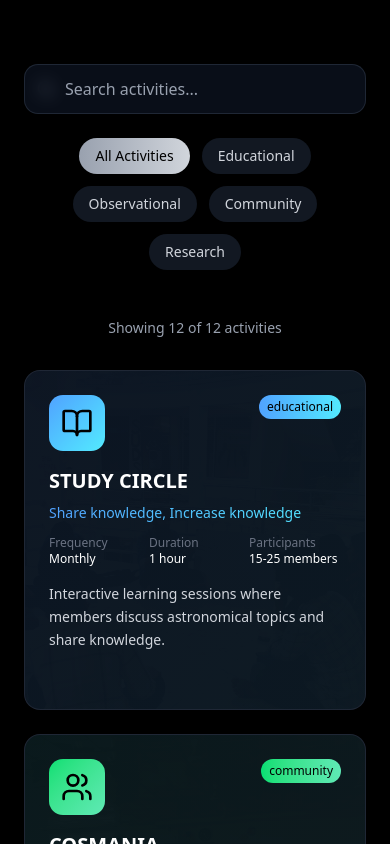
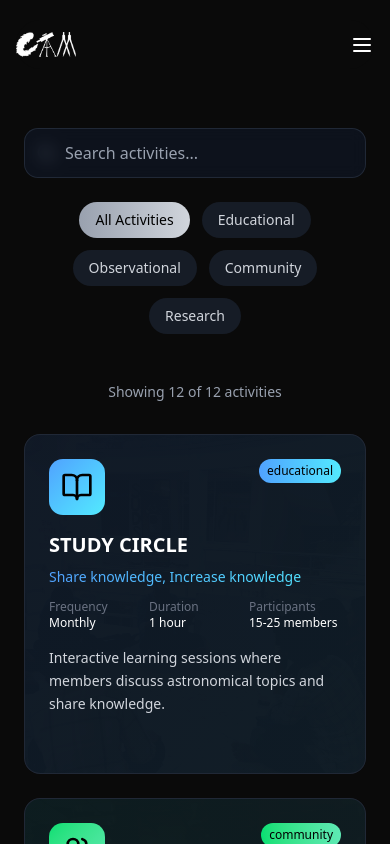
Before and after one commit to heronet/cam-sust.org, a Next.js app: page /activities in a window 390 px wide. Shown: the top 844 px of the page. Built offline with nearby package versions, Linux system fonts and the light colour scheme.

Commit message:
feat: integrate Navbar and Footer components into layout + update links in Navbar

```diff
--- a/src/app/activities/page.tsx
+++ b/src/app/activities/page.tsx
@@ -335,7 +335,7 @@ const Activities: React.FC = () => {
   });
 
   return (
-    <div className="min-h-screen bg-black relative overflow-hidden">
+    <div className="relative overflow-hidden">
       <div className="container mx-auto px-6 py-16 relative z-10">
         {/* Header */}
         {/* <Header
--- a/src/app/layout.tsx
+++ b/src/app/layout.tsx
@@ -1,6 +1,8 @@
 import type { Metadata } from "next";
 import { Geist, Geist_Mono } from "next/font/google";
 import "./globals.css";
+import Navbar from "@/components/navbar/navbar";
+import Footer from "@/components/footer/footer";
 
 const geistSans = Geist({
   variable: "--font-geist-sans",
@@ -25,9 +27,12 @@ export default function RootLayout({
   return (
     <html lang="en">
       <body
-        className={`${geistSans.variable} ${geistMono.variable} antialiased dark`}
+        className={`${geistSans.variable} ${geistMono.variable} antialiased dark bg-black/[0.96]`}
       >
+        <Navbar />
+        <div className="h-16"></div>
         {children}
+        <Footer />
       </body>
     </html>
   );
--- a/src/app/page.tsx
+++ b/src/app/page.tsx
@@ -1,19 +1,15 @@
 import Activities from "@/components/activities/activities";
-import Footer from "@/components/footer/footer";
 import Hero from "@/components/hero/hero";
 import Magazine from "@/components/magazine/magazine";
-import Navbar from "@/components/navbar/navbar";
 import ResearchPapers from "@/components/research/research";
 
 export default function Home() {
   return (
     <main>
-      <Navbar />
       <Hero />
       <Activities />
       <Magazine />
       <ResearchPapers />
-      <Footer />
     </main>
   );
 }
--- a/src/components/hero/hero.tsx
+++ b/src/components/hero/hero.tsx
@@ -40,7 +40,7 @@ export default function Hero() {
   }
 
   return (
-    <div className="relative min-h-screen w-full bg-black/[0.96] antialiased bg-grid-white/[0.02] flex flex-col-reverse lg:flex-row items-center overflow-hidden">
+    <div className="relative min-h-screen w-full bg-grid-white/[0.02] flex flex-col-reverse lg:flex-row items-center overflow-hidden">
       {/* Animated Stars Background */}
       <StarField />
 
--- a/src/components/navbar/navbar.tsx
+++ b/src/components/navbar/navbar.tsx
@@ -10,29 +10,25 @@ import {
   MobileNavToggle,
   MobileNavMenu,
 } from "@/components/ui/resizable-navbar";
-import { Home, Activity, Book, School } from "lucide-react";
+import { Home, Activity, School } from "lucide-react";
+import Link from "next/link";
 import { useState } from "react";
 
 export default function NavbarDemo() {
   const navItems = [
     {
       name: "Home",
-      link: "#",
+      link: "/",
       icon: <Home className="h-4 w-4 text-white" />,
     },
     {
       name: "Activities",
-      link: "#activities",
+      link: "/activities",
       icon: <Activity className="h-4 w-4 text-white" />,
     },
     {
-      name: "Magazine",
-      link: "#magazine",
-      icon: <Book className="h-4 w-4 text-white" />,
-    },
-    {
       name: "Research",
-      link: "#research",
+      link: "/#research",
       icon: <School className="h-4 w-4 text-white" />,
     },
   ];
@@ -71,14 +67,14 @@ export default function NavbarDemo() {
           onClose={() => setIsMobileMenuOpen(false)}
         >
           {navItems.map((item, idx) => (
-            <a
+            <Link
               key={`mobile-link-${idx}`}
               href={item.link}
               onClick={() => setIsMobileMenuOpen(false)}
               className="relative text-neutral-600 dark:text-neutral-300"
             >
               <span className="block">{item.name}</span>
-            </a>
+            </Link>
           ))}
           <div className="flex w-full flex-col gap-4">
             <NavbarButton
--- a/src/components/ui/resizable-navbar.tsx
+++ b/src/components/ui/resizable-navbar.tsx
@@ -7,6 +7,7 @@ import {
   useScroll,
   useMotionValueEvent,
 } from "motion/react";
+import Link from "next/link";
 
 import React, { useRef, useState } from "react";
 
@@ -123,7 +124,7 @@ export const NavItems = ({ items, className, onItemClick }: NavItemsProps) => {
       )}
     >
       {items.map((item, idx) => (
-        <a
+        <Link
           onMouseEnter={() => setHovered(idx)}
           onClick={onItemClick}
           className="relative px-4 py-2 text-neutral-600 dark:text-neutral-300"
@@ -137,7 +138,7 @@ export const NavItems = ({ items, className, onItemClick }: NavItemsProps) => {
             />
           )}
           <span className="relative z-20">{item.name}</span>
-        </a>
+        </Link>
       ))}
     </motion.div>
   );
```
